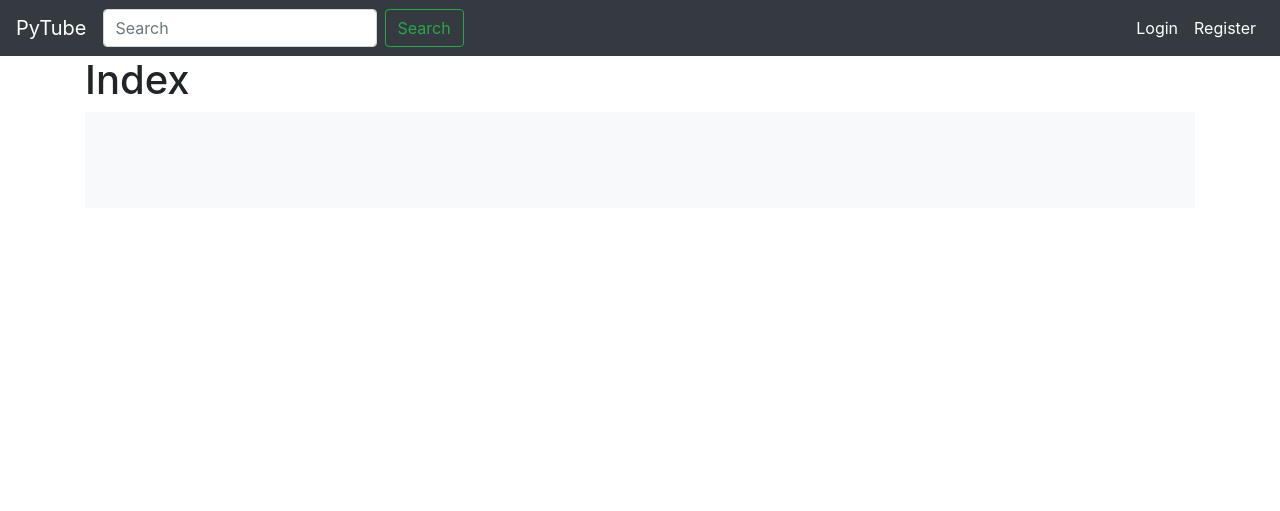
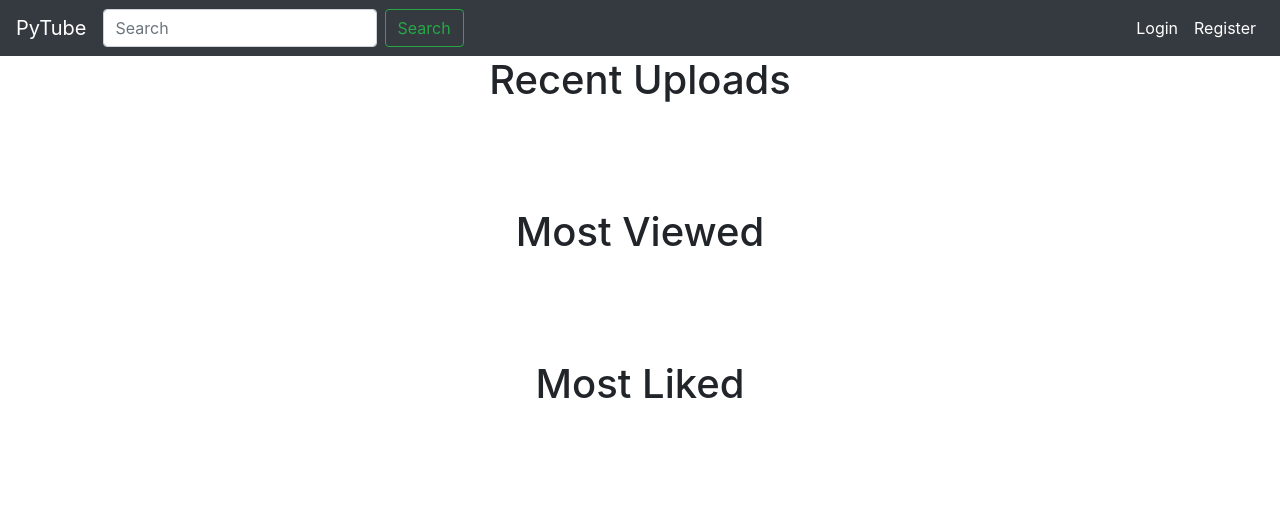
Before and after one commit to reginaldFerland/PyTube, a Flask app: page / in a window 1280 px wide. Shown: the top 511 px of the page. Run offline with Flask 2, Linux system fonts and the light colour scheme; data that the repository does not hold is empty; some libraries are stand-ins or nearby versions.

Commit message:
Removed index header from index page

```diff
--- a/PyTube/templates/index.html
+++ b/PyTube/templates/index.html
@@ -1,11 +1,11 @@
 {% extends "base.html" %}
 
 {% block app_content %}
-    <h1>Index</h1>
+    <h1 class="text-center">Recent Uploads</h1>
 
-<div class="album py-5 bg-light">
-<div class="container">
-<div class="row">
+    <div class="album py-5">
+    <div class="container">
+    <div class="row">
 
     {% for media in recent_uploads %}
     <!-- Loops through all results -->
@@ -13,11 +13,31 @@
     <!-- End loop -->
     {% endfor %}
 
+    </div>
+    </div>
+    </div>
+
+
+    <h1 class="text-center">Most Viewed</h1>
+    <div class="album py-5">
+    <div class="container">
+    <div class="row">
+
     {% for media in most_viewed %}
     <!-- Loops through all results -->
     {% include '_display_media.html' %}
     <!-- End loop -->
     {% endfor %}
+
+    </div>
+    </div>
+    </div>
+
+
+    <h1 class="text-center">Most Liked</h1>
+    <div class="album py-5">
+    <div class="container">
+    <div class="row">
 
     {% for media in most_liked %}
     <!-- Loops through all results -->
@@ -26,9 +46,9 @@
     {% endfor %}
 
 
-</div>
-</div>
-</div>
+    </div>
+    </div>
+    </div>
 
 
 {% endblock %}
```
